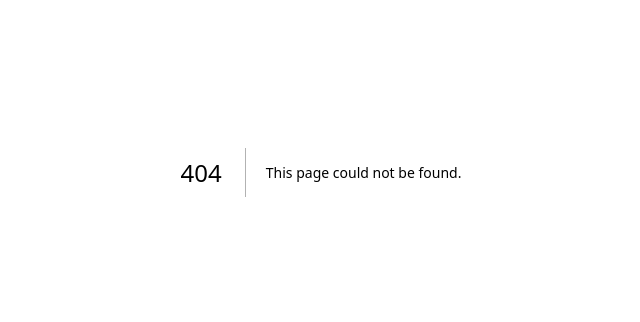
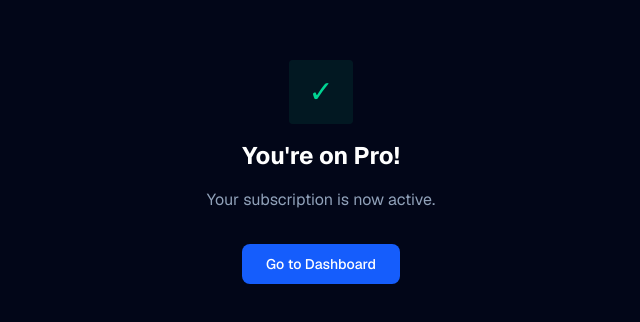
Before and after one commit to iamapoorv476/SaaS-Project, a Next.js app in the folder my-app/: page /billing/success in a window 1280 px wide. Before the commit this address had no page. Shown: the part 228-550 px from the top of the page, without its empty margins (319-959 px from the left). Built offline with nearby package versions, Linux system fonts and the light colour scheme.

Commit message:
Added Billing Success and Cancel pages

```diff
--- /dev/null
+++ b/my-app/app/billing/cancel/page.tsx
@@ -0,0 +1,15 @@
+import Link from "next/link";
+
+export default function BillingCancelPage() {
+  return (
+    <div className="min-h-screen flex items-center justify-center bg-slate-950">
+      <div className="text-center space-y-4">
+        <h1 className="text-2xl font-bold text-white">Payment cancelled</h1>
+        <p className="text-slate-400">No charge was made.</p>
+        <Link href="/pricing" className="inline-block mt-4 px-6 py-2.5 bg-slate-800 hover:bg-slate-700 text-white rounded-lg text-sm font-medium transition">
+          Back to Pricing
+        </Link>
+      </div>
+    </div>
+  );
+}
--- /dev/null
+++ b/my-app/app/billing/success/page.tsx
@@ -0,0 +1,18 @@
+import Link from "next/link";
+
+export default function BillingSuccessPage(){
+    return(
+        <div className="min-h-screen flex items-center justify-center bg-slate-950">
+            <div className="text-center space-y-4">
+                <div className="w-16 h-16 rounded -full bg-emerald-500/10 flex items-center justify-center mx-auto">
+                    <span className="text-emerald-400 text-3xl">✓</span>
+                </div>
+                <h1 className="text-2xl font-bold text-white ">You're on Pro!</h1>
+                <p className="text-slate-400">Your subscription is now active.</p>
+                <Link href="/dashboard" className="inline-block mt-4 px-6 py-2.5 bg-blue-600 hover: bg-blue-500 text-white rounded-lg text-sm font-medium transition">
+                  Go to Dashboard
+                </Link>
+            </div>
+        </div>
+    )
+}
```
